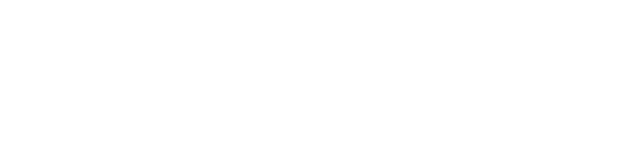
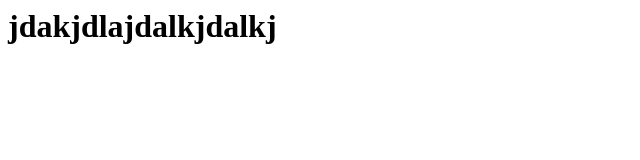
Before and after one commit to ElliotYdhag12/lektion6, a plain HTML site: page index.html in a window 1280 px wide. Shown: the whole page, without its empty margins (0-640 px from the left). Drawn offline with Linux system fonts and the light colour scheme.

Commit message:
changed text

```diff
--- a/index.html
+++ b/index.html
@@ -6,6 +6,6 @@
     <link rel="stylesheet" href="style.css">
 </head>
 <body>
-
+    <h1>jdakjdlajdalkjdalkj</h1>
 </body>
 </html>
```
